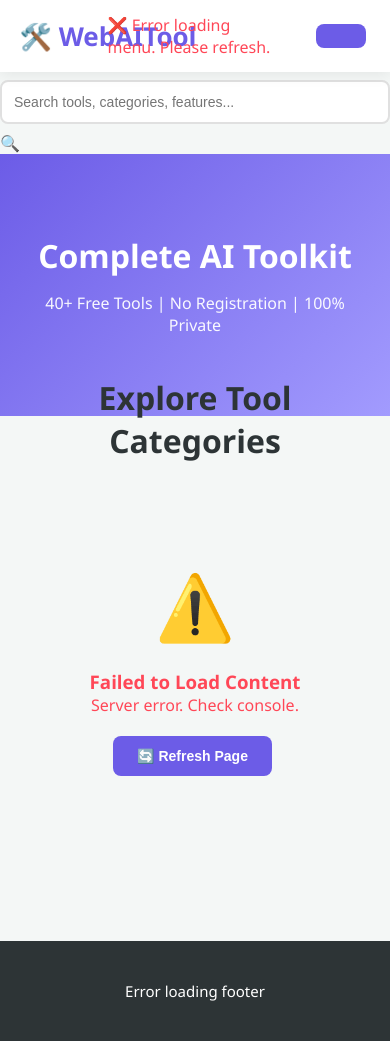
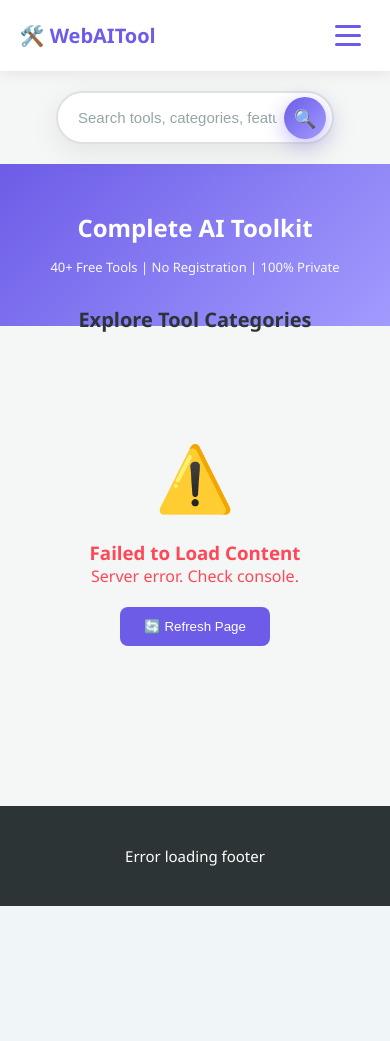
Before and after one commit to malikbhai1984/multi-task-tools, a PHP site: page / in a window 390 px wide. After the commit the page ends 906 px from the top, so only its background shows below. Run offline with PHP 8.4, Linux system fonts and the light colour scheme.

Commit message:
style.css

```diff
--- a/style.css
+++ b/style.css
@@ -1,4 +1,8 @@
-* { margin: 0; padding: 0; box-sizing: border-box; }
+* {
+    margin: 0;
+    padding: 0;
+    box-sizing: border-box;
+}
 
 body {
     font-family: 'Segoe UI', Tahoma, Geneva, Verdana, sans-serif;
@@ -8,7 +12,7 @@ body {
     flex-direction: column;
 }
 
-/* Navigation */
+/* ==================== NAVIGATION ==================== */
 nav {
     background: white;
     padding: 18px 5%;
@@ -26,24 +30,60 @@ nav {
     font-weight: 800;
     color: #6c5ce7;
     text-decoration: none;
+    z-index: 101;
+}
+
+/* Hamburger Menu Icon */
+.hamburger {
+    display: none;
+    flex-direction: column;
+    gap: 6px;
+    background: none;
+    border: none;
+    cursor: pointer;
+    padding: 10px;
+    z-index: 101;
+    transition: all 0.3s ease;
+}
+
+.hamburger span {
+    display: block;
+    width: 30px;
+    height: 3px;
+    background: #6c5ce7;
+    border-radius: 3px;
+    transition: all 0.3s ease;
+}
+
+.hamburger.active span:nth-child(1) {
+    transform: rotate(45deg) translate(9px, 9px);
+    background: #5f4dd1;
+}
+
+.hamburger.active span:nth-child(2) {
+    opacity: 0;
+}
+
+.hamburger.active span:nth-child(3) {
+    transform: rotate(-45deg) translate(8px, -8px);
+    background: #5f4dd1;
 }
 
 .menu-list {
     display: flex;
     gap: 25px;
-    position: absolute;
-    left: 50%;
-    transform: translateX(-50%);
+    align-items: center;
 }
 
-.menu-list a {
+.menu-list > a,
+.menu-list > .dropdown {
     text-decoration: none;
     color: #333;
     font-weight: 600;
     font-size: 15px;
 }
 
-.menu-list a:hover {
+.menu-list > a:hover {
     color: #6c5ce7;
 }
 
@@ -59,17 +99,29 @@ nav {
     font-weight: 600;
     font-size: 15px;
     cursor: pointer;
+    background: none;
+    border: none;
+    padding: 8px 12px;
+    border-radius: 6px;
+    transition: all 0.3s;
+}
+
+.dropbtn:hover {
+    background-color: #f8f9fa;
+    color: #6c5ce7;
 }
 
 .dropdown-content {
     display: none;
     position: absolute;
     background-color: white;
-    min-width: 200px;
-    box-shadow: 0 8px 16px rgba(0,0,0,0.1);
-    z-index: 1;
+    min-width: 220px;
+    box-shadow: 0 8px 20px rgba(0,0,0,0.15);
+    z-index: 1000;
     border-radius: 8px;
-    margin-top: 5px;
+    margin-top: 8px;
+    left: 0;
+    border: 1px solid #e0e0e0;
 }
 
 .dropdown-content a {
@@ -78,27 +130,105 @@ nav {
     text-decoration: none;
     display: block;
     font-size: 14px;
+    transition: all 0.3s;
+    border-bottom: 1px solid #f0f0f0;
+}
+
+.dropdown-content a:last-child {
+    border-bottom: none;
 }
 
 .dropdown-content a:hover {
     background-color: #f8f9fa;
     color: #6c5ce7;
-}
-
-/* Keep dropdown open on hover AND click */
-.dropdown:hover .dropdown-content {
-    display: block;
+    padding-left: 20px;
 }
 
 .dropdown.active .dropdown-content {
     display: block;
+    animation: slideDown 0.3s ease;
 }
 
-.dropdown:hover .dropbtn {
+.dropdown.active .dropbtn {
     color: #6c5ce7;
+    background-color: #f8f9fa;
 }
 
-/* Hero Section */
+@keyframes slideDown {
+    from {
+        opacity: 0;
+        transform: translateY(-10px);
+    }
+    to {
+        opacity: 1;
+        transform: translateY(0);
+    }
+}
+
+/* ==================== BEAUTIFUL SEARCH BAR ==================== */
+.search-container {
+    max-width: 1200px;
+    margin: 30px auto;
+    padding: 0 20px;
+}
+
+.search-box {
+    position: relative;
+    width: 100%;
+    max-width: 750px;
+    margin-left: auto; /* Right aligned on desktop */
+}
+
+.search-box input {
+    width: 100%;
+    padding: 22px 70px 22px 28px;
+    font-size: 18px;
+    font-weight: 500;
+    border: 3px solid #e0e0e0;
+    border-radius: 50px;
+    outline: none;
+    transition: all 0.4s cubic-bezier(0.4, 0, 0.2, 1);
+    background: white;
+    box-shadow: 0 8px 30px rgba(0,0,0,0.08);
+    color: #2d3436;
+}
+
+.search-box input::placeholder {
+    color: #95a5a6;
+    font-weight: 400;
+}
+
+.search-box input:focus {
+    border-color: #6c5ce7;
+    box-shadow: 0 12px 40px rgba(108, 92, 231, 0.3);
+    transform: translateY(-3px);
+}
+
+.search-icon {
+    position: absolute;
+    right: 10px;
+    top: 50%;
+    transform: translateY(-50%);
+    width: 52px;
+    height: 52px;
+    background: linear-gradient(135deg, #6c5ce7, #a29bfe);
+    border-radius: 50%;
+    display: flex;
+    align-items: center;
+    justify-content: center;
+    font-size: 22px;
+    pointer-events: none;
+    box-shadow: 0 6px 20px rgba(108, 92, 231, 0.4);
+    transition: all 0.4s cubic-bezier(0.4, 0, 0.2, 1);
+}
+
+.search-box input:focus + .search-icon {
+    background: linear-gradient(135deg, #5f4dd1, #9287f7);
+    transform: translateY(-50%) scale(1.15) rotate(10deg);
+    box-shadow: 0 8px 25px rgba(108, 92, 231, 0.5);
+}
+
+/* ==================== HERO SECTION ==================== */
 .hero {
     background: linear-gradient(135deg, #6c5ce7, #a29bfe);
     color: white;
@@ -116,7 +246,7 @@ nav {
     opacity: 0.95;
 }
 
-/* Tools Section */
+/* ==================== TOOLS SECTION ==================== */
 .tools-section {
     max-width: 1200px;
     margin: -40px auto 60px;
@@ -130,10 +260,39 @@ nav {
     margin-bottom: 40px;
 }
 
+/* Tools Grid - Responsive */
 .tools-grid {
     display: grid;
     gap: 25px;
     margin-bottom: 40px;
+}
+
+/* Desktop Large - 4 cards */
+@media (min-width: 1200px) {
+    .tools-grid {
+        grid-template-columns: repeat(4, 1fr);
+    }
+}
+
+/* Desktop Medium - 3 cards */
+@media (min-width: 900px) and (max-width: 1199px) {
+    .tools-grid {
+        grid-template-columns: repeat(3, 1fr);
+    }
+}
+
+/* Tablet - 2 cards */
+@media (min-width: 600px) and (max-width: 899px) {
+    .tools-grid {
+        grid-template-columns: repeat(2, 1fr);
+    }
+}
+
+/* Mobile - 1 card */
+@media (max-width: 599px) {
+    .tools-grid {
+        grid-template-columns: 1fr;
+    }
 }
 
 .tool-card {
@@ -186,7 +345,7 @@ nav {
     transform: scale(1.05);
 }
 
-/* Footer */
+/* ==================== FOOTER ==================== */
 footer {
     background: #2d3436;
     color: white;
@@ -199,64 +358,215 @@ footer p {
     font-size: 15px;
 }
 
-/* Container for tool pages */
-.container {
-    max-width: 1200px;
-    margin: -30px auto 50px;
-    padding: 20px;
-    display: grid;
-    grid-template-columns: repeat(auto-fit, minmax(350px, 1fr));
-    gap: 25px;
+/* ==================== MOBILE RESPONSIVE ==================== */
+@media (max-width: 768px) {
+    nav {
+        padding: 15px 5%;
     }
 
-/* Input Styles */
-input[type="text"],
-input[type="email"],
-input[type="number"],
-input[type="file"],
-textarea,
-select {
+    .logo {
+        font-size: 22px;
+    }
+
+    /* Show Hamburger on Mobile */
+    .hamburger {
+        display: flex;
+    }
+
+    /* Hide Menu by Default on Mobile */
+    .menu-list {
+        position: fixed;
+        top: 70px;
+        left: 0;
+        right: 0;
+        background: white;
+        flex-direction: column;
+        gap: 0;
         width: 100%;
-    padding: 12px;
-    margin: 8px 0;
-    border: 2px solid #e0e0e0;
-    border-radius: 8px;
+        max-height: 0;
+        overflow: hidden;
+        transition: max-height 0.5s cubic-bezier(0.4, 0, 0.2, 1),
+                    box-shadow 0.5s ease,
+                    padding 0.5s ease;
+        box-shadow: none;
+        z-index: 99;
+        padding: 0;
+    }
+
+    /* Show Menu when Active */
+    .menu-list.mobile-active {
+        max-height: 600px;
+        box-shadow: 0 10px 30px rgba(0,0,0,0.15);
+        padding: 20px 0;
+    }
+
+    .menu-list > a,
+    .menu-list > .dropdown {
+        width: 100%;
+        text-align: center;
+        padding: 16px 20px;
+        font-size: 16px;
+        border-bottom: 1px solid #f0f0f0;
+    }
+
+    .menu-list > a:last-child {
+        border-bottom: none;
+    }
+
+    .dropbtn {
+        font-size: 16px;
+        padding: 16px 20px;
+        width: 100%;
+        text-align: center;
+    }
+
+    .dropdown {
+        width: 100%;
+    }
+
+    .dropdown-content {
+        position: static;
+        box-shadow: none;
+        border: none;
+        margin-top: 0;
+        background: #f8f9fa;
+    }
+
+    .dropdown-content a {
+        padding: 14px 40px;
+        font-size: 15px;
+    }
+
+    /* Search Bar - Center on Mobile */
+    .search-container {
+        padding: 0 15px;
+        margin: 20px auto;
+    }
+
+    .search-box {
+        max-width: 100%;
+        margin: 0 auto;
+    }
+
+    .search-box input {
+        padding: 18px 60px 18px 22px;
+        font-size: 16px;
+        border-width: 2px;
+    }
+
+    .search-icon {
+        width: 46px;
+        height: 46px;
+        right: 8px;
+        font-size: 20px;
+    }
+
+    .hero h1 {
+        font-size: 28px;
+        line-height: 1.2;
+    }
+
+    .hero p {
         font-size: 14px;
     }
 
-input:focus, textarea:focus, select:focus {
-    outline: none;
-    border-color: #6c5ce7;
+    .hero {
+        padding: 50px 15px;
     }
 
-button {
-    background: #6c5ce7;
-    color: white;
-    border: none;
-    padding: 12px 25px;
-    margin: 5px 5px 5px 0;
-    border-radius: 8px;
-    cursor: pointer;
-    font-size: 14px;
-    font-weight: 600;
+    .section-title {
+        font-size: 24px;
     }
 
-button:hover {
-    background: #5f4dd1;
+    .tools-section {
+        padding: 0 10px;
+        margin-top: -20px;
     }
 
-.result {
-    margin-top: 20px;
-    padding: 20px;
-    background: #f8f9fa;
-    border-radius: 10px;
-    border-left: 4px solid #6c5ce7;
+    .tool-card {
+        padding: 25px 20px;
     }
 
-/* Responsive */
-@media (max-width: 768px) {
-    .hero h1 { font-size: 32px; }
-    .hero p { font-size: 16px; }
-    .menu-list { flex-direction: column; gap: 10px; }
-    .container { grid-template-columns: 1fr; }
+    .tool-icon {
+        font-size: 36px;
     }
+
+    .tool-card h3 {
+        font-size: 18px;
+    }
+}
+
+@media (min-width: 769px) and (max-width: 1024px) {
+    .hero h1 {
+        font-size: 36px;
+    }
+
+    .hero p {
+        font-size: 18px;
+    }
+
+    nav {
+        padding: 15px 3%;
+    }
+
+    .search-box {
+        max-width: 600px;
+    }
+}
+
+/* Very Small Mobile */
+@media (max-width: 480px) {
+    .logo {
+        font-size: 20px;
+    }
+
+    .hamburger span {
+        width: 26px;
+    }
+
+    .menu-list > a,
+    .dropbtn {
+        font-size: 15px;
+        padding: 15px 20px;
+    }
+
+    .search-box input {
+        padding: 16px 55px 16px 20px;
+        font-size: 15px;
+    }
+
+    .search-icon {
+        width: 42px;
+        height: 42px;
+        font-size: 18px;
+    }
+
+    .hero h1 {
+        font-size: 24px;
+    }
+
+    .hero p {
+        font-size: 13px;
+    }
+
+    .section-title {
+        font-size: 20px;
+    }
+
+    .tool-card {
+        padding: 20px 15px;
+    }
+
+    .tool-card h3 {
+        font-size: 16px;
+    }
+
+    .tool-card p {
+        font-size: 13px;
+    }
+
+    .tool-btn {
+        padding: 10px 20px;
+        font-size: 14px;
+    }
+}
```
Lines whose indentation alone changed are shown as unchanged.
